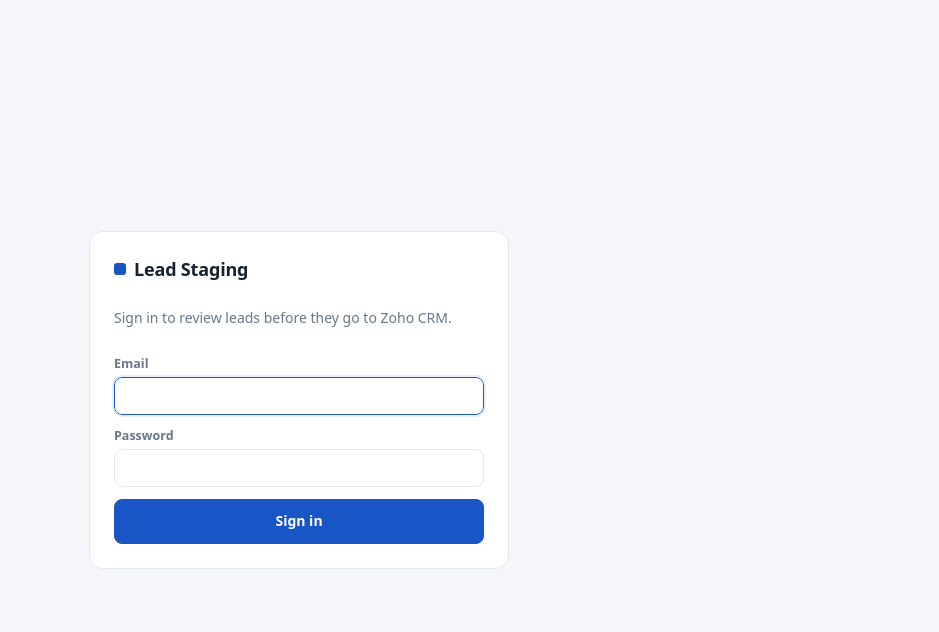
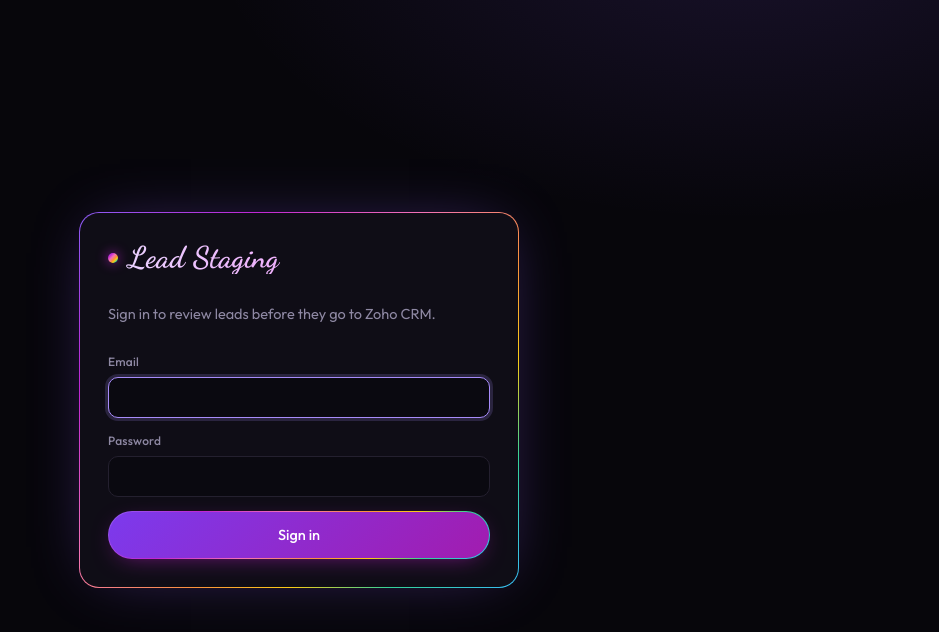
Before and after one commit to hamdanxo/Lapiz-lead-staging, a Next.js app: page /login in a window 1280 px wide. Shown: the top 632 px of the page, without its empty margins (341-1280 px from the left). Built offline with nearby package versions, Linux system fonts and the light colour scheme.

Commit message:
Add files via upload

```diff
--- a/app/globals.css
+++ b/app/globals.css
@@ -1,122 +1,185 @@
+/* Lead Staging: black, quiet, with a purple to rainbow edge on every box. */
 :root {
-  --bg: #f4f6f9;
-  --panel: #ffffff;
-  --ink: #16202e;
-  --muted: #6b7686;
-  --line: #e2e7ee;
-  --blue: #1756c4;
-  --blue-soft: #e8effc;
-  --red: #c4362b;
-  --red-soft: #fdeceb;
-  --green: #1b7f4b;
-  --green-soft: #e6f5ec;
-  --amber: #9a6400;
-  --amber-soft: #fff4dc;
-  --radius: 10px;
+  --bg: #07060b;
+  --panel: #0f0d16;
+  --panel-2: #15121f;
+  --ink: #ece9f5;
+  --muted: #8e88a3;
+  --line: #24202f;
+  --accent: #a78bfa;          /* soft violet */
+  --accent-strong: #8b5cf6;
+  --accent-soft: rgba(167, 139, 250, 0.12);
+  --red: #f87171;
+  --red-soft: rgba(248, 113, 113, 0.1);
+  --green: #6ee7b7;
+  --green-soft: rgba(110, 231, 183, 0.1);
+  --amber: #fbbf24;
+  --amber-soft: rgba(251, 191, 36, 0.1);
+  --radius: 14px;
+  --edge: linear-gradient(135deg, #8b5cf6 0%, #c026d3 22%, #f472b6 42%, #fb923c 60%, #facc15 72%, #34d399 84%, #38bdf8 100%);
+  --edge-soft: linear-gradient(135deg, rgba(139,92,246,.55), rgba(192,38,211,.45) 30%, rgba(244,114,182,.35) 55%, rgba(56,189,248,.35));
+  --script: 'Dancing Script', cursive;
+  --sans: 'Outfit', system-ui, -apple-system, 'Segoe UI', Roboto, sans-serif;
 }
 * { box-sizing: border-box; }
-html, body { margin: 0; background: var(--bg); color: var(--ink); font: 14px/1.45 system-ui, -apple-system, "Segoe UI", Roboto, sans-serif; }
+html, body { margin: 0; background: var(--bg); color: var(--ink); font: 400 14.5px/1.5 var(--sans); -webkit-font-smoothing: antialiased; }
+body {
+  min-height: 100vh;
+  background:
+    radial-gradient(900px 500px at 85% -10%, rgba(139, 92, 246, 0.14), transparent 60%),
+    radial-gradient(700px 400px at -10% 110%, rgba(192, 38, 211, 0.08), transparent 60%),
+    var(--bg);
+  background-attachment: fixed;
+}
 button, input, select, textarea { font: inherit; color: inherit; }
+::selection { background: rgba(167, 139, 250, 0.35); }
 
-.page { max-width: 1040px; margin: 0 auto; padding: 16px; }
+/* Gradient outline: dark fill on the padding box, rainbow on the border box. */
+.glow {
+  border: 1px solid transparent;
+  background: linear-gradient(var(--panel), var(--panel)) padding-box, var(--edge-soft) border-box;
+}
+
+.page { max-width: 1040px; margin: 0 auto; padding: 20px 16px 48px; }
 .center { min-height: 100vh; display: grid; place-items: center; padding: 16px; }
-.panel { background: var(--panel); border: 1px solid var(--line); border-radius: 14px; padding: 24px; }
-.narrow { width: 100%; max-width: 420px; display: grid; gap: 12px; }
+.panel {
+  border-radius: 20px; padding: 28px;
+  border: 1px solid transparent;
+  background: linear-gradient(var(--panel), var(--panel)) padding-box, var(--edge) border-box;
+  box-shadow: 0 0 60px -20px rgba(139, 92, 246, 0.45);
+}
+.narrow { width: 100%; max-width: 440px; display: grid; gap: 14px; }
 
-.brand { display: flex; align-items: center; gap: 8px; font-weight: 700; font-size: 18px; letter-spacing: -0.01em; }
-.dot { width: 12px; height: 12px; border-radius: 3px; background: var(--blue); }
+.brand { display: flex; align-items: center; gap: 10px; font: 700 30px/1.1 var(--script); letter-spacing: 0.2px;
+  background: linear-gradient(90deg, #e9d5ff, #f0abfc 50%, #a5b4fc); -webkit-background-clip: text; background-clip: text; color: transparent; }
+.dot { width: 10px; height: 10px; border-radius: 50%; background: var(--edge); box-shadow: 0 0 12px rgba(192, 38, 211, 0.8); flex: none; }
 .muted { color: var(--muted); }
 .small { font-size: 12.5px; }
 
-.top { display: flex; justify-content: space-between; align-items: center; gap: 12px; flex-wrap: wrap; padding: 4px 0 16px; }
+.top { display: flex; justify-content: space-between; align-items: center; gap: 12px; flex-wrap: wrap; padding: 4px 0 22px; }
 .top-actions { display: flex; gap: 8px; flex-wrap: wrap; }
 
-.btn { border: 1px solid var(--line); background: var(--panel); padding: 9px 14px; border-radius: 8px; cursor: pointer; font-weight: 600; }
-.btn:hover:not(:disabled) { border-color: #c5cfdc; }
-.btn:disabled { opacity: 0.5; cursor: not-allowed; }
-.btn.primary { background: var(--blue); border-color: var(--blue); color: #fff; }
-.btn.primary:hover:not(:disabled) { background: #114aa9; }
-.btn.ghost { background: transparent; border-color: transparent; }
+.btn { border: 1px solid var(--line); background: var(--panel-2); color: var(--ink); padding: 9px 16px; border-radius: 999px; cursor: pointer; font-weight: 500;
+  transition: border-color .15s, background .15s, transform .1s, box-shadow .15s; }
+.btn:hover:not(:disabled) { border-color: #3b3450; background: #1b1727; }
+.btn:active:not(:disabled) { transform: translateY(1px); }
+.btn:disabled { opacity: 0.45; cursor: not-allowed; }
+.btn.primary { border: 1px solid transparent; color: #fff;
+  background: linear-gradient(135deg, #7c3aed, #a21caf) padding-box, var(--edge) border-box; box-shadow: 0 6px 24px -10px rgba(162, 28, 175, 0.8); }
+.btn.primary:hover:not(:disabled) { box-shadow: 0 8px 30px -8px rgba(162, 28, 175, 0.95); background: linear-gradient(135deg, #8b5cf6, #c026d3) padding-box, var(--edge) border-box; }
+.btn.ghost { background: transparent; border-color: transparent; color: var(--muted); }
+.btn.ghost:hover:not(:disabled) { color: var(--ink); background: transparent; border-color: transparent; }
 .btn.danger { color: var(--red); }
-.btn.wide { width: 100%; padding: 11px; }
-.link { background: none; border: 0; padding: 0; color: var(--blue); cursor: pointer; font-weight: 600; text-decoration: none; }
-.x { background: none; border: 0; font-size: 20px; line-height: 1; cursor: pointer; color: inherit; margin-left: auto; padding: 0 4px; }
+.btn.wide { width: 100%; padding: 12px; }
+.link { background: none; border: 0; padding: 0; color: var(--accent); cursor: pointer; font-weight: 500; text-decoration: none; }
+.link:hover { color: #c4b5fd; }
+.link:disabled { opacity: .5; cursor: wait; }
+.x { background: none; border: 0; font-size: 20px; line-height: 1; cursor: pointer; color: var(--muted); margin-left: auto; padding: 0 4px; }
+.x:hover { color: var(--ink); }
 
-.alert { display: flex; align-items: flex-start; gap: 8px; padding: 10px 12px; border-radius: 8px; margin: 0 0 12px; border: 1px solid transparent; }
-.alert.small { padding: 6px 10px; font-size: 12.5px; margin: 8px 0 0; }
-.alert.good { background: var(--green-soft); color: var(--green); border-color: #c5e8d3; }
-.alert.bad { background: var(--red-soft); color: var(--red); border-color: #f4cbc7; }
-.alert.warn { background: var(--amber-soft); color: var(--amber); border-color: #f2dfae; }
+.alert { display: flex; align-items: flex-start; gap: 8px; padding: 11px 14px; border-radius: 12px; margin: 0 0 14px; border: 1px solid transparent; }
+.alert.small { padding: 7px 11px; font-size: 12.5px; margin: 10px 0 0; }
+.alert.good { background: var(--green-soft); color: var(--green); border-color: rgba(110, 231, 183, 0.25); }
+.alert.bad { background: var(--red-soft); color: var(--red); border-color: rgba(248, 113, 113, 0.25); }
+.alert.warn { background: var(--amber-soft); color: var(--amber); border-color: rgba(251, 191, 36, 0.25); }
 
-.tabs { display: flex; gap: 4px; border-bottom: 1px solid var(--line); margin-bottom: 12px; overflow-x: auto; }
-.tab { background: none; border: 0; padding: 10px 12px; cursor: pointer; color: var(--muted); font-weight: 600; border-bottom: 2px solid transparent; white-space: nowrap; }
-.tab.on { color: var(--ink); border-bottom-color: var(--blue); }
-.count { display: inline-block; min-width: 20px; padding: 0 6px; border-radius: 10px; background: var(--line); font-size: 12px; text-align: center; }
-.tab.on .count { background: var(--blue-soft); color: var(--blue); }
+.tabs { display: flex; gap: 6px; margin-bottom: 16px; overflow-x: auto; padding: 4px; border-radius: 999px; width: fit-content; max-width: 100%;
+  border: 1px solid transparent; background: linear-gradient(var(--panel), var(--panel)) padding-box, var(--edge-soft) border-box; }
+.tab { background: none; border: 0; padding: 7px 14px; cursor: pointer; color: var(--muted); font-weight: 500; border-radius: 999px; white-space: nowrap; transition: background .15s, color .15s; }
+.tab:hover { color: var(--ink); }
+.tab.on { color: #fff; background: var(--accent-soft); box-shadow: inset 0 0 0 1px rgba(167, 139, 250, 0.35); }
+.count { display: inline-block; min-width: 20px; padding: 0 6px; margin-left: 4px; border-radius: 10px; background: var(--line); font-size: 11.5px; text-align: center; color: var(--muted); }
+.tab.on .count { background: rgba(167, 139, 250, 0.25); color: #e9d5ff; }
 
-.bulk { position: sticky; top: 0; z-index: 2; display: flex; justify-content: space-between; align-items: center; gap: 10px; background: var(--bg); padding: 8px 0; }
-.check { display: flex; align-items: center; gap: 8px; cursor: pointer; }
+.bulk { position: sticky; top: 0; z-index: 2; display: flex; justify-content: space-between; align-items: center; gap: 10px;
+  background: rgba(7, 6, 11, 0.82); backdrop-filter: blur(10px); -webkit-backdrop-filter: blur(10px); padding: 10px 0; }
+.check { display: flex; align-items: center; gap: 8px; cursor: pointer; color: var(--ink); font-weight: 400; }
 
-.list { display: grid; gap: 12px; padding-bottom: 40px; }
-.empty { text-align: center; padding: 48px 16px; color: var(--muted); background: var(--panel); border: 1px dashed var(--line); border-radius: var(--radius); }
-.card { background: var(--panel); border: 1px solid var(--line); border-radius: var(--radius); padding: 14px; }
-.card.picked { border-color: var(--blue); box-shadow: 0 0 0 1px var(--blue); }
+.list { display: grid; gap: 16px; padding-bottom: 40px; }
+.empty { text-align: center; padding: 56px 16px; color: var(--muted); border-radius: var(--radius);
+  border: 1px dashed #2f2a3d; background: rgba(15, 13, 22, 0.6); }
+.empty::before { content: 'All caught up'; display: block; font: 700 28px var(--script); color: #d8b4fe; margin-bottom: 6px; }
+.card { border-radius: var(--radius); padding: 18px; border: 1px solid transparent;
+  background: linear-gradient(var(--panel), var(--panel)) padding-box, var(--edge-soft) border-box;
+  transition: box-shadow .2s, transform .2s; animation: rise .25s ease both; }
+.card:hover { box-shadow: 0 10px 40px -22px rgba(167, 139, 250, 0.7); }
+.card.picked { background: linear-gradient(var(--panel), var(--panel)) padding-box, var(--edge) border-box; box-shadow: 0 0 0 1px rgba(192, 38, 211, 0.35), 0 12px 40px -18px rgba(192, 38, 211, 0.7); }
+@keyframes rise { from { opacity: 0; transform: translateY(4px); } to { opacity: 1; transform: none; } }
 .card-head { display: flex; align-items: center; gap: 10px; flex-wrap: wrap; }
-.card.sent .card-head strong { margin-right: 4px; }
+.card.sent .card-head strong { margin-right: 4px; font-weight: 600; }
 
-.pill { border: 0; border-radius: 6px; padding: 3px 8px; font-weight: 700; font-size: 12px; background: var(--line); }
-.pill.Mayur { background: #efe7fd; color: #5b2bb5; }
-.pill.WhatsApp { background: #e3f6ea; color: #17803f; }
-.pill.Email { background: var(--blue-soft); color: var(--blue); }
-.pill.Counter { background: #fff0e0; color: #a05a00; }
-select.pill { cursor: pointer; }
-.tag { font-size: 11.5px; font-weight: 700; padding: 2px 7px; border-radius: 6px; background: var(--amber-soft); color: var(--amber); }
+.pill { border: 1px solid transparent; border-radius: 999px; padding: 3px 10px; font-weight: 600; font-size: 12px; background: var(--panel-2); color: var(--ink); }
+.pill.Mayur { background: rgba(167, 139, 250, 0.15); color: #c4b5fd; border-color: rgba(167, 139, 250, 0.3); }
+.pill.WhatsApp { background: rgba(52, 211, 153, 0.12); color: #6ee7b7; border-color: rgba(52, 211, 153, 0.28); }
+.pill.Email { background: rgba(56, 189, 248, 0.12); color: #7dd3fc; border-color: rgba(56, 189, 248, 0.28); }
+.pill.Counter { background: rgba(251, 146, 60, 0.12); color: #fdba74; border-color: rgba(251, 146, 60, 0.28); }
+select.pill { cursor: pointer; width: auto; }
+select.pill option { background: var(--panel); color: var(--ink); }
+.tag { font-size: 11.5px; font-weight: 600; padding: 2px 8px; border-radius: 999px; background: var(--amber-soft); color: var(--amber); }
 .tag.ok { background: var(--green-soft); color: var(--green); }
 
-.grid { display: grid; grid-template-columns: repeat(2, minmax(0, 1fr)); gap: 10px 14px; margin-top: 12px; }
-label { display: grid; gap: 4px; font-size: 12.5px; font-weight: 600; color: var(--muted); }
-input, select, textarea { width: 100%; border: 1px solid var(--line); background: #fff; border-radius: 8px; padding: 8px 10px; color: var(--ink); font-weight: 400; font-size: 14px; }
-input:focus, select:focus, textarea:focus { outline: 2px solid var(--blue-soft); border-color: var(--blue); }
-input[type="checkbox"] { width: 16px; height: 16px; accent-color: var(--blue); }
+.grid { display: grid; grid-template-columns: repeat(2, minmax(0, 1fr)); gap: 12px 16px; margin-top: 16px; }
+label { display: grid; gap: 6px; font-size: 12px; font-weight: 500; color: var(--muted); letter-spacing: 0.2px; }
+input, select, textarea { width: 100%; border: 1px solid var(--line); background: #0a0910; border-radius: 10px; padding: 9px 12px; color: var(--ink); font-weight: 400; font-size: 14px;
+  transition: border-color .15s, box-shadow .15s; }
+input::placeholder, textarea::placeholder { color: #5b556c; }
+input:focus, select:focus, textarea:focus { outline: none; border-color: var(--accent); box-shadow: 0 0 0 3px rgba(167, 139, 250, 0.18); }
+select option { background: var(--panel); color: var(--ink); }
+input[type="checkbox"] { width: 16px; height: 16px; accent-color: var(--accent-strong); }
 .need { color: var(--red); }
-.field-err { color: var(--red); font-size: 12px; font-weight: 600; }
-.need input, .need select { border-color: #eaa59f; background: #fffafa; }
+.field-err { color: var(--red); font-size: 12px; font-weight: 500; }
+.need input, .need select, .need textarea { border-color: rgba(248, 113, 113, 0.55); background: rgba(248, 113, 113, 0.05); }
 
-.products { margin-top: 12px; }
-.products .label { display: block; font-size: 12.5px; font-weight: 600; color: var(--muted); margin-bottom: 6px; }
+.products { margin-top: 16px; }
+.products .label { display: block; font-size: 12px; font-weight: 500; color: var(--muted); margin-bottom: 8px; }
 .products.need .label { color: var(--red); }
-.chips { display: flex; flex-wrap: wrap; gap: 6px; }
-.chip { border: 1px solid var(--line); background: #fff; border-radius: 999px; padding: 4px 10px; cursor: pointer; font-size: 12.5px; }
-.chip.on { background: var(--blue); border-color: var(--blue); color: #fff; }
+.chips { display: flex; flex-wrap: wrap; gap: 7px; }
+.chip { border: 1px solid var(--line); background: #0a0910; color: var(--ink); border-radius: 999px; padding: 5px 12px; cursor: pointer; font-size: 12.5px; transition: border-color .15s, background .15s, color .15s; }
+.chip:hover { border-color: #3b3450; }
+.chip.on { color: #fff; border: 1px solid transparent; background: linear-gradient(135deg, #6d28d9, #a21caf) padding-box, var(--edge) border-box; }
 
-.raw { white-space: pre-wrap; word-break: break-word; background: #f7f9fb; border: 1px solid var(--line); border-radius: 8px; padding: 10px; margin: 8px 0 0; font: 12.5px/1.5 ui-monospace, Menlo, Consolas, monospace; max-height: 260px; overflow: auto; }
-.row-end { display: flex; justify-content: flex-end; gap: 8px; margin-top: 12px; }
+.raw { white-space: pre-wrap; word-break: break-word; background: #0a0910; border: 1px solid var(--line); border-radius: 10px; padding: 12px; margin: 10px 0 0;
+  font: 12.5px/1.55 ui-monospace, Menlo, Consolas, monospace; color: #c9c3da; max-height: 260px; overflow: auto; }
+.row-end { display: flex; justify-content: flex-end; gap: 8px; margin-top: 16px; }
 
-.overlay { position: fixed; inset: 0; background: rgba(16, 24, 40, 0.35); display: flex; justify-content: flex-end; z-index: 10; }
-.drawer { width: 100%; max-width: 520px; height: 100%; overflow-y: auto; background: var(--panel); padding: 20px; }
+.overlay { position: fixed; inset: 0; background: rgba(0, 0, 0, 0.6); backdrop-filter: blur(4px); -webkit-backdrop-filter: blur(4px); display: flex; justify-content: flex-end; z-index: 10; }
+.drawer { width: 100%; max-width: 540px; height: 100%; overflow-y: auto; padding: 24px; border-left: 1px solid transparent;
+  background: linear-gradient(var(--panel), var(--panel)) padding-box, var(--edge) border-box; animation: slide .2s ease both; }
+@keyframes slide { from { transform: translateX(16px); opacity: 0; } to { transform: none; opacity: 1; } }
 .drawer-head { display: flex; align-items: center; }
-.drawer h2 { margin: 0; font-size: 20px; }
-.drawer h3 { margin: 22px 0 6px; font-size: 15px; }
+.drawer h2 { margin: 0; font: 700 32px var(--script); color: #e9d5ff; }
+.drawer h3 { margin: 26px 0 8px; font: 700 22px var(--script); color: #d8b4fe; }
 .drawer textarea { resize: vertical; }
-.checks { display: grid; gap: 6px; }
-.connect { border: 1px solid var(--line); border-radius: var(--radius); padding: 12px; margin-bottom: 10px; }
-.connect form { display: grid; gap: 8px; margin-top: 8px; }
+.checks { display: grid; gap: 8px; }
+.connect { border-radius: 12px; padding: 14px; margin-bottom: 10px; border: 1px solid transparent;
+  background: linear-gradient(var(--panel-2), var(--panel-2)) padding-box, var(--edge-soft) border-box; }
+.connect form { display: grid; gap: 10px; margin-top: 10px; }
 .connect-head { display: flex; align-items: center; gap: 10px; }
 .connect-head .link { margin-left: auto; }
-.scopes { display: block; font-size: 11.5px; background: #f7f9fb; border: 1px solid var(--line); border-radius: 6px; padding: 6px 8px; word-break: break-all; user-select: all; }
+.scopes { display: block; font-size: 11.5px; background: #0a0910; border: 1px solid var(--line); border-radius: 8px; padding: 8px 10px; word-break: break-all; user-select: all; color: #c9c3da; }
 
 /* documents */
-.docs { margin-top: 12px; }
-.docs-head { display: flex; align-items: center; gap: 10px; margin-bottom: 6px; }
-.docs .label { font-size: 12.5px; font-weight: 600; color: var(--muted); }
-.doc-list { list-style: none; margin: 0 0 8px; padding: 0; display: grid; gap: 4px; }
-.doc-list li { display: flex; align-items: center; gap: 8px; flex-wrap: wrap; background: #f7f9fb; border: 1px solid var(--line); border-radius: 8px; padding: 6px 10px; }
-.doc-list a { color: var(--blue); font-weight: 600; text-decoration: none; word-break: break-all; }
+.docs { margin-top: 16px; }
+.docs-head { display: flex; align-items: center; gap: 10px; margin-bottom: 8px; }
+.docs .label { font-size: 12px; font-weight: 500; color: var(--muted); }
+.doc-list { list-style: none; margin: 0 0 8px; padding: 0; display: grid; gap: 6px; }
+.doc-list li { display: flex; align-items: center; gap: 8px; flex-wrap: wrap; background: #0a0910; border: 1px solid var(--line); border-radius: 10px; padding: 7px 12px; }
+.doc-list a { color: #c4b5fd; font-weight: 500; text-decoration: none; word-break: break-all; }
+.doc-list a:hover { color: #e9d5ff; }
 .small-x { font-size: 16px; margin-left: auto; }
-.drop { display: block; border: 1.5px dashed #c5cfdc; border-radius: 8px; padding: 14px; text-align: center; color: var(--muted); font-size: 12.5px; font-weight: 600; cursor: pointer; background: #fbfcfe; }
-.drop:hover, .drop.over { border-color: var(--blue); background: var(--blue-soft); color: var(--blue); }
+.drop { display: block; border: 1.5px dashed #3a3350; border-radius: 12px; padding: 16px; text-align: center; color: var(--muted); font-size: 12.5px; font-weight: 500; cursor: pointer;
+  background: rgba(10, 9, 16, 0.6); transition: border-color .15s, background .15s, color .15s; }
+.drop:hover, .drop.over { border-color: var(--accent); background: var(--accent-soft); color: #e9d5ff; }
+
+/* slim dark scrollbars */
+* { scrollbar-width: thin; scrollbar-color: #2f2a3d transparent; }
+::-webkit-scrollbar { width: 10px; height: 10px; }
+::-webkit-scrollbar-thumb { background: #2f2a3d; border-radius: 10px; border: 2px solid var(--bg); }
 
 @media (max-width: 640px) {
   .grid { grid-template-columns: 1fr; }
-  .top-actions .btn { padding: 8px 11px; }
+  .top-actions .btn { padding: 8px 12px; }
+  .brand { font-size: 26px; }
+  .card { padding: 14px; }
 }
+@media (prefers-reduced-motion: reduce) { * { animation: none !important; transition: none !important; } }
--- a/app/layout.js
+++ b/app/layout.js
@@ -1,11 +1,17 @@
 import './globals.css';
 
 export const metadata = { title: 'Lead Staging | Lapiz Blue', description: 'Review leads before they go to Zoho CRM' };
-export const viewport = { width: 'device-width', initialScale: 1 };
+export const viewport = { width: 'device-width', initialScale: 1, themeColor: '#07060b' };
 
 export default function RootLayout({ children }) {
   return (
     <html lang="en">
+      <head>
+        <link rel="preconnect" href="https://fonts.googleapis.com" />
+        <link rel="preconnect" href="https://fonts.gstatic.com" crossOrigin="" />
+        {/* Dancing Script for titles, Outfit for everything else */}
+        <link href="https://fonts.googleapis.com/css2?family=Dancing+Script:wght@600;700&family=Outfit:wght@300;400;500;600&display=swap" rel="stylesheet" />
+      </head>
       <body>{children}</body>
     </html>
   );
```
